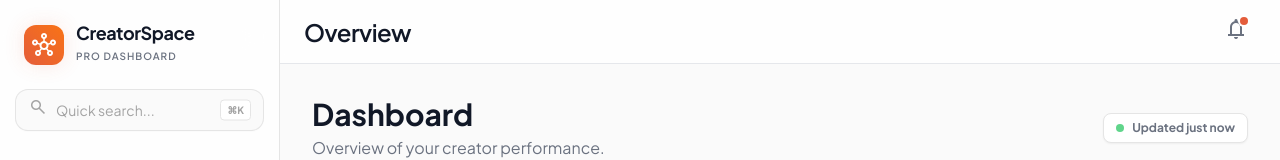
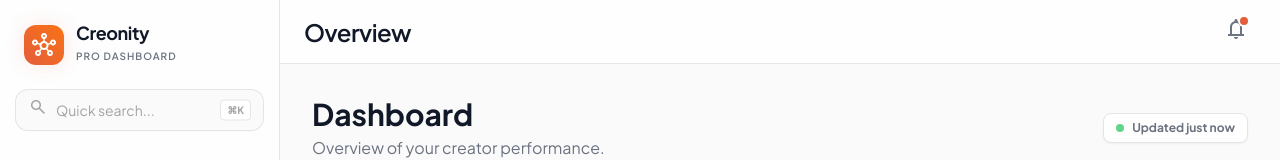
Before and after one commit to r69shabh/Creonity-creator-dashboard-frontend, a React (Vite) app: page / in a window 1280 px wide. Shown: the top 160 px of the page. Built offline with nearby package versions, Linux system fonts and the light colour scheme.

Commit message:
name change

```diff
--- a/components/Sidebar.tsx
+++ b/components/Sidebar.tsx
@@ -53,7 +53,7 @@ const Sidebar: React.FC<SidebarProps> = ({ mobileMenuOpen, setMobileMenuOpen })
             <span className="material-symbols-outlined text-[24px]">hub</span>
           </div>
           <div>
-            <span className="block text-lg font-display font-bold text-text-primary dark:text-white tracking-tight leading-none">CreatorSpace</span>
+            <span className="block text-lg font-display font-bold text-text-primary dark:text-white tracking-tight leading-none">Creonity</span>
             <span className="text-[10px] font-semibold text-text-secondary uppercase tracking-widest">Pro Dashboard</span>
           </div>
         </div>
--- a/index.html
+++ b/index.html
@@ -3,7 +3,7 @@
 <head>
     <meta charset="utf-8" />
     <meta name="viewport" content="width=device-width, initial-scale=1.0" />
-    <title>CreatorSpace</title>
+    <title>Creonity</title>
     <link href="https://fonts.googleapis.com" rel="preconnect" />
     <link crossorigin="" href="https://fonts.gstatic.com" rel="preconnect" />
     <link href="https://fonts.googleapis.com/css2?family=Plus+Jakarta+Sans:wght@300..800&family=Inter:wght@300..700&display=swap" rel="stylesheet" />
```
